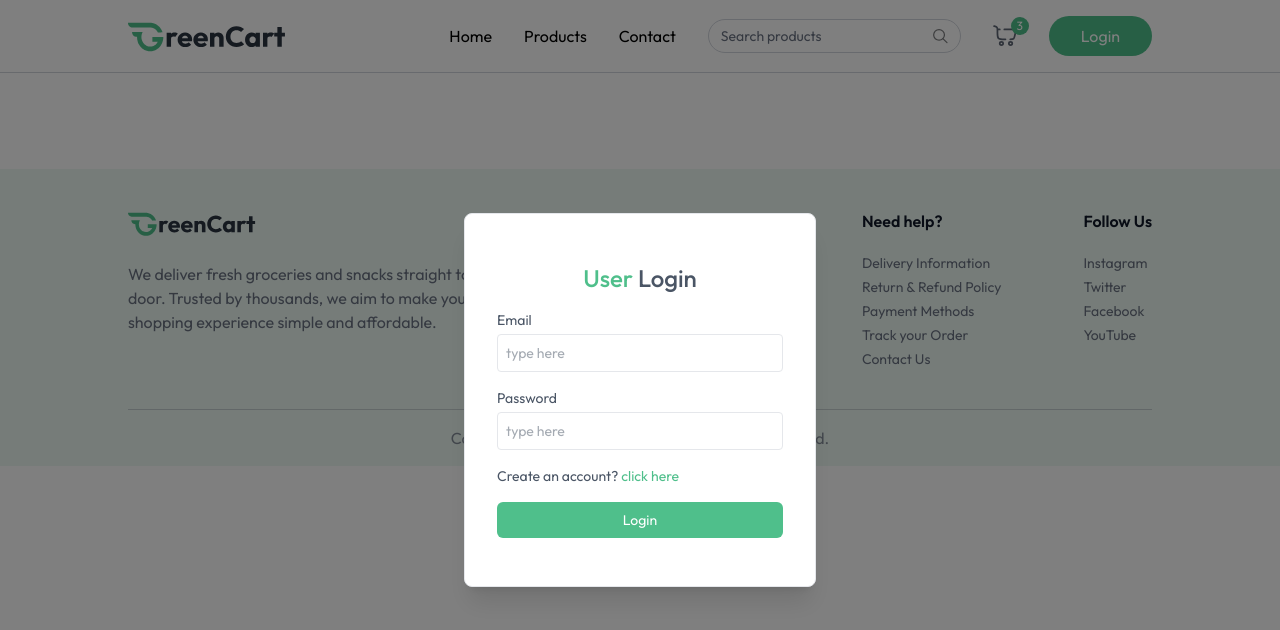
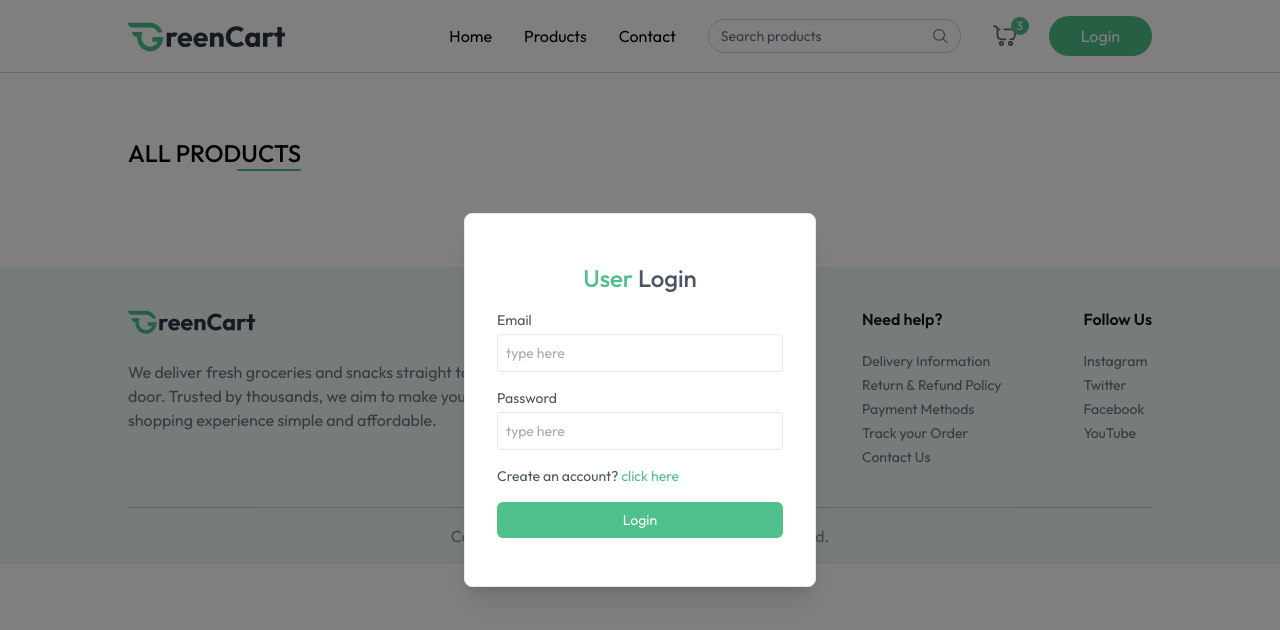
Before and after one commit to arwijesuriya/mern-grocery, a React (Vite) app in the folder frontend/: page /products in a window 1280 px wide. Shown: the top 630 px of the page. Built offline with nearby package versions, Linux system fonts and the light colour scheme.

Commit message:
frontend: connect AllProducts.jsx with App.jsx

```diff
--- a/frontend/src/App.jsx
+++ b/frontend/src/App.jsx
@@ -6,6 +6,7 @@
 import Footer from "./components/Footer";
 import { useAppContext } from "./context/AppContext";
 import Login from "./components/Login";
+import AllProducts from "./pages/AllProducts";
 
 const App = () => {
 
@@ -23,6 +24,7 @@
       <div className={`${isSellerPath ? "" : "mt-10 px-6 md:px-16 lg:px-24 xl:px-32"}`}>
         <Routes>
           <Route path="/" element={<Home />} />
+          <Route path="/products" element={<AllProducts />} />
         </Routes>
       </div>
 
--- a/frontend/src/pages/AllProducts.jsx
+++ b/frontend/src/pages/AllProducts.jsx
@@ -1,9 +1,22 @@
-import React from 'react'
+import React from "react";
+import { useAppContext } from "../context/AppContext";
 
 const AllProducts = () => {
-  return (
-    <div>AllProducts</div>
-  )
-}
+  const { products } = useAppContext();
 
-export default AllProducts
+    return (
+        <div className="mt-16 flex flex-col">
+            <div className="flex flex-col items-end w-max">
+                <p className="text-2xl font-medium uppercase">
+                    All products
+                </p>
+
+                <div className="w-16 h-0.5 bg-primary rounded-full">
+
+                </div>
+            </div>
+        </div>
+    );
+};
+
+export default AllProducts;
```
